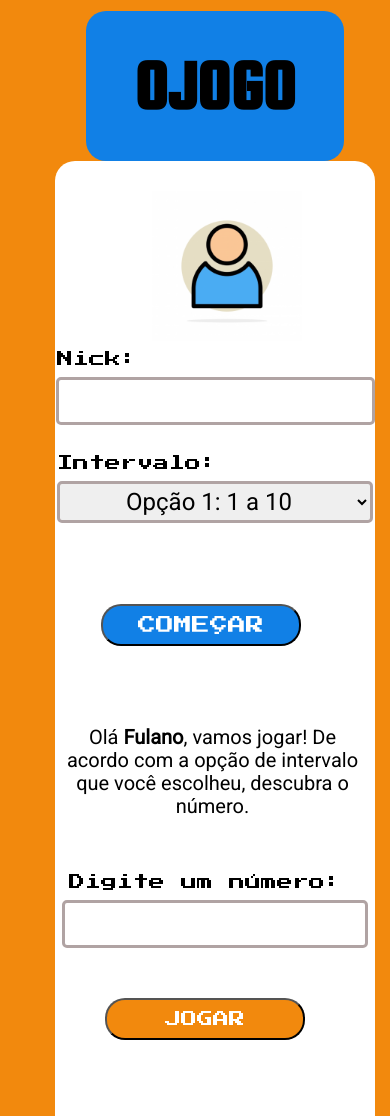
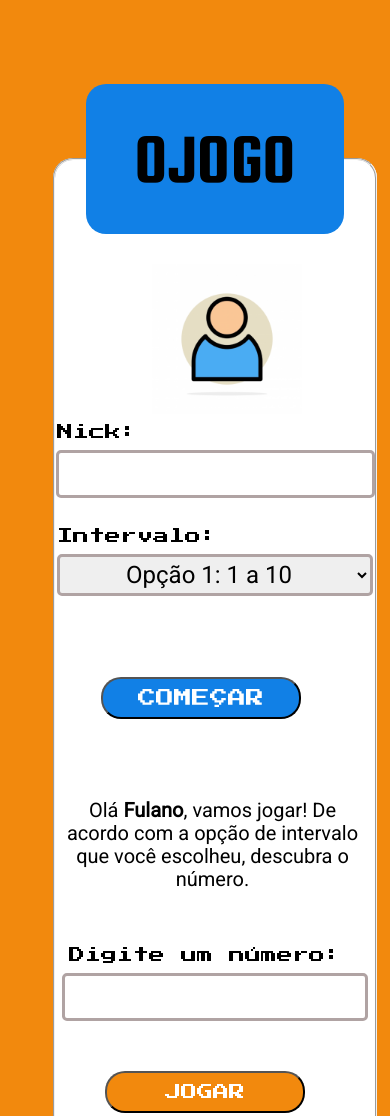
Before and after one commit to Rafaelgasparetto/Desafio-3-HTML-CSS-JS-Responsividade, a plain HTML site: page index.html in a window 390 px wide. Shown: the top 1116 px of the page. Drawn offline with Linux system fonts and the light colour scheme.

Commit message:
alterando posição do logo

```diff
--- a/index.html
+++ b/index.html
@@ -18,11 +18,12 @@
     <body>
         <main class="page">
             <section >
-                <div class="alinhamento_logo">
+                <fieldset>
+                    <legend>
                         <div class="card_logo">
-                        <h1>OJOGO</h1>
+                            <p> OJOGO </p>
                         </div>
-                </div>
+                    </legend>
                     <div class="contain">
 
                         <div class="begin">
@@ -62,6 +63,7 @@
                             </div>
                         </div>
                     </div>
+                </fieldset>
             </section>
         </main>
         <script src="script.js"></script>
--- a/script.js
+++ b/script.js
@@ -96,6 +96,7 @@ const ValidarNumeros = () => {
     if(intervalo_result == 'hard'){
         if(numero.value > 200 || numero.value <= 0){
             resultado_final.innerHTML = (`numero invalido`);              //Mensagem de numero invalido no Game.
+            tentativa.innerHTML = ('');
             chances++;    // Caso o usuario digitar um numero fora do intervalo não perderá tentativas.
         }
     }
@@ -104,6 +105,7 @@ const ValidarNumeros = () => {
     if(intervalo_result == 'medium'){
         if(numero.value > 100 || numero.value <= 0){
             resultado_final.innerHTML = (`numero invalido`);
+            tentativa.innerHTML = ('');
             chances++;
         }
     }
@@ -112,12 +114,14 @@ const ValidarNumeros = () => {
     if(intervalo_result == 'easy'){
         if(numero.value > 10 || numero.value <= 0){
             resultado_final.innerHTML = (`numero invalido`);
+            tentativa.innerHTML = ('');
             chances++;
         }
     }
     //                                              Validando String, NaN, Undefined.
     if(intervalo_result == "" || intervalo_result == NaN || intervalo_result == undefined){
         resultado_final.innerHTML = (`Calma, não tenha pressa, coloque o nick e o intervalo primeiro :D`); // Caso o usuario nao entrar com nick e intervalo (opções).
+        tentativa.innerHTML = ('');
         chances++;
     }
 }
--- a/style/responsividade.css
+++ b/style/responsividade.css
@@ -5,6 +5,7 @@ body{
     height: 1321px;
     margin: 0 auto;
     background-color: var(--orange);
+
 }
 
 .page{
@@ -23,9 +24,15 @@ section{
 
 /*                               /* Begin Logo principal (Mobile 428px) */
 
-.alinhamento_logo{
+fieldset{
+    display: flex;
+    flex-direction: column;
+    background-color: var(--white);
     width: 320px;
-    height: 150px;
+    height: 1150px;
+    border-radius: 20px;
+    justify-content: center;
+    align-items: flex-end;
 }
 
 .card_logo{
@@ -36,7 +43,7 @@ section{
     font-family: 'Squada One';
 }
 
-.card_logo h1{
+legend p{
     width: 162px;
     height: 74px;
     font-size: 70px;
@@ -208,20 +215,4 @@ section{
 
 /*                                    /* End of Game (Mobile 428px) */
 
-
-
-
-
-
-
-
-
-
-
-
-
-
-
-
-
 }
--- a/style/style.css
+++ b/style/style.css
@@ -34,13 +34,24 @@ section{
 }
 /*                       /* Begin Logo principal */
 
-.alinhamento_logo{
+fieldset{
     display: flex;
+    justify-content: center;
+    justify-items: center;
+    align-items: center;
+    background-color: var(--white);
+    width: 1084px;
+    height: 645px;
+    border-radius: 20px;
+}
+
+legend{
+    text-align: center;
+    display: flex;
+    box-sizing: border-box;
+    align-items: center;
+    justify-content: center;
     align-content: center;
-    flex-wrap: wrap;
-    flex-direction: column;
-    width: 1084px;
-    height: 150px;
 }
 
 .card_logo{
@@ -56,7 +67,7 @@ section{
     font-family: 'Squada One';
 }
 
-.card_logo h1{
+legend p {
     width: 162px;
     height: 74px;
     font-size: 70px;
@@ -64,6 +75,7 @@ section{
     line-height: 74px;
     color: var(--black);
 }
+
 /*                      /* END of Logo Principal */
 
 /*                      /* Begin Conteudo da Página */
```
Lines whose indentation alone changed are shown as unchanged.
